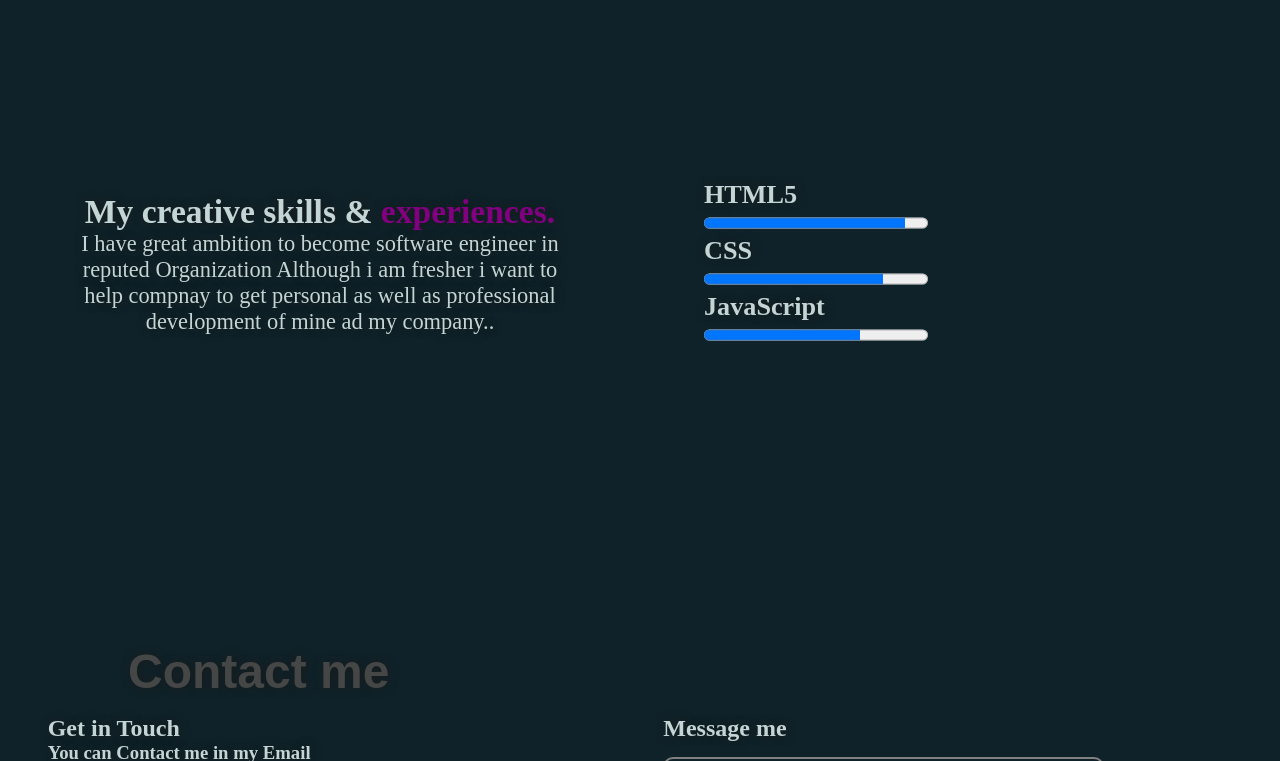
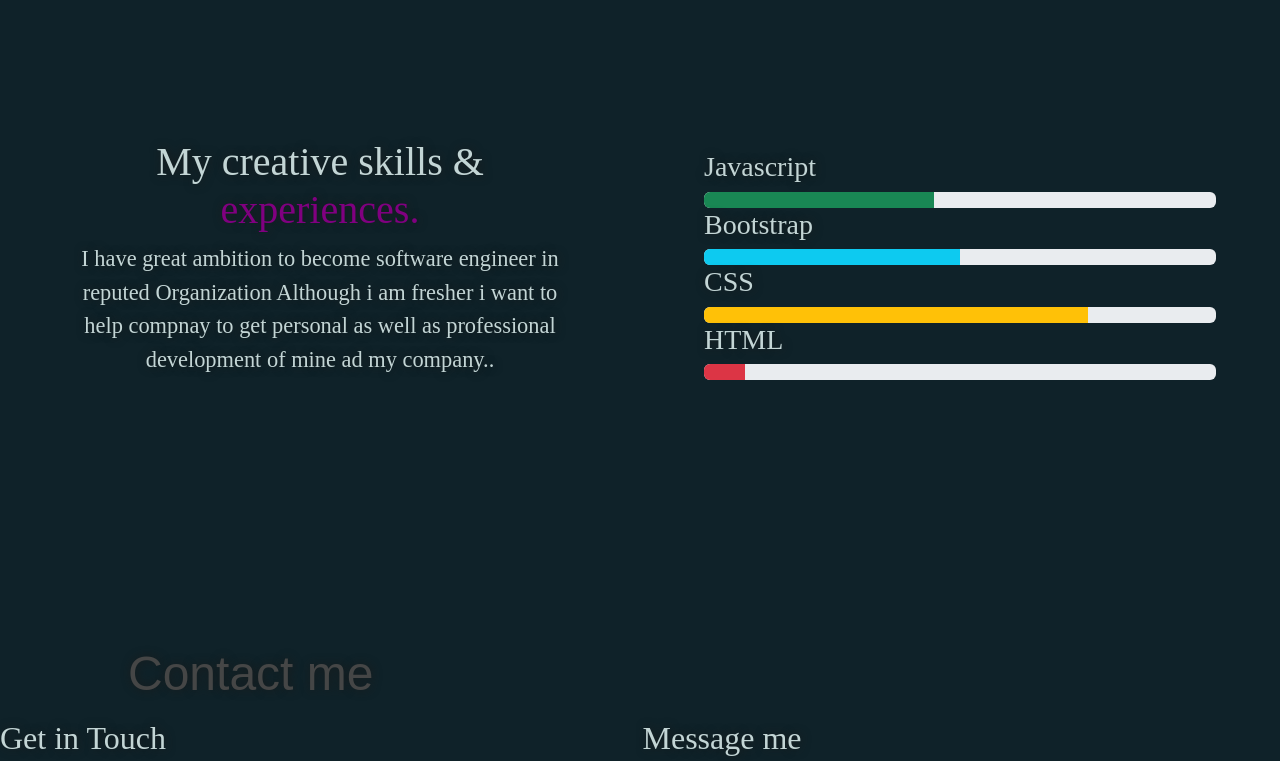
Before and after one commit to harfool/my-portfolio-, a plain HTML site: page portfolio/index.html in a window 1280 px wide. Shown: the part 1580-2341 px from the top of the page. Drawn offline with nearby package versions, Linux system fonts and the light colour scheme; a web font is replaced by a local one.

Commit message:
index html
edit progress bar

```diff
--- a/portfolio/index.html
+++ b/portfolio/index.html
@@ -7,6 +7,7 @@
     <link href="https://fonts.googleapis.com/css2?family=Bricolage+Grotesque&family=Mochiy+Pop+One&display=swap" rel="stylesheet">
     <link href="https://fonts.googleapis.com/css2?family=Bricolage+Grotesque&family=Mochiy+Pop+One&display=swap" rel="stylesheet">
     <link href="https://fonts.googleapis.com/css2?family=Poltawski+Nowy:ital@1&display=swap" rel="stylesheet">
+    <link href="https://cdn.jsdelivr.net/npm/bootstrap@5.3.2/dist/css/bootstrap.min.css" rel="stylesheet" integrity="sha384-T3c6CoIi6uLrA9TneNEoa7RxnatzjcDSCmG1MXxSR1GAsXEV/Dwwykc2MPK8M2HN" crossorigin="anonymous">
     <link rel="stylesheet" href="style.css">
     <style></style>
 </head>
@@ -58,7 +59,7 @@
                 </p>
             </div>
             <div class="right">
-                <h3>HTML5</h3>
+                <!--
                 <progress value="90" max="100"></progress>
                    <div class="card">
                     <h3>CSS</h3>
@@ -66,7 +67,23 @@
                     </div>
                     <div class="card big">
                         <h3>JavaScript</h3>
-                        <progress value="70" max="100"></progress>
+                        <progress value="70" max="100"></progress> -->
+                        <h3>Javascript</h3>
+                        <div class="progress" role="progressbar" aria-label="Success example" aria-valuenow="25" aria-valuemin="0" aria-valuemax="100">
+                            <div class="progress-bar bg-success" style="width: 45%"></div>
+                          </div>
+                          <h3>Bootstrap</h3>
+                          <div class="progress" role="progressbar" aria-label="Info example" aria-valuenow="50" aria-valuemin="0" aria-valuemax="100">
+                            <div class="progress-bar bg-info" style="width: 50%"></div>
+                          </div>
+                          <h3>CSS</h3>
+                          <div class="progress" role="progressbar" aria-label="Warning example" aria-valuenow="75" aria-valuemin="0" aria-valuemax="100">
+                            <div class="progress-bar bg-warning" style="width: 75%"></div>
+                          </div>
+                          <h3>HTML</h3>
+                          <div class="progress" role="progressbar" aria-label="Danger example" aria-valuenow="100" aria-valuemin="0" aria-valuemax="100">
+                            <div class="progress-bar bg-danger" style="width: 8%"></div>
+                          </div>
                         </div>
                     </div>
                         </section>
@@ -114,8 +131,8 @@
 
 
     </main>
-    <!-- <footer class="footer"><h1><span>Created By <a href="https://www.linkedin.com/in/harfool-gurjar-a65660253">
-        HarfoolLabs</a> | <span class="far fa-copyright"></span> 2023 @copyright reserved.</span></h1></footer> -->
+    <footer class="footer"><h1><span>Created By <a href="https://www.linkedin.com/in/harfool-gurjar-a65660253">
+        HarfoolLabs</a> | <span class="far fa-copyright"></span> 2023 @copyright reserved.</span></h1></footer>
 
         <script src="https://unpkg.com/typed.js@2.1.0/dist/typed.umd.js"></script>
         <script>
```
